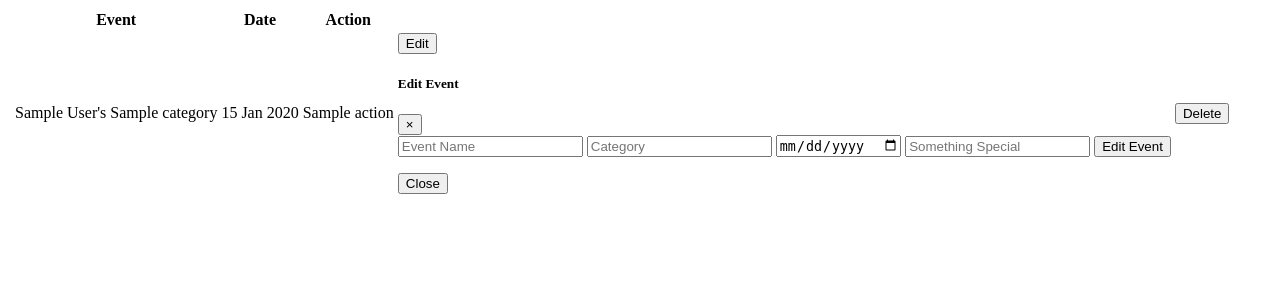
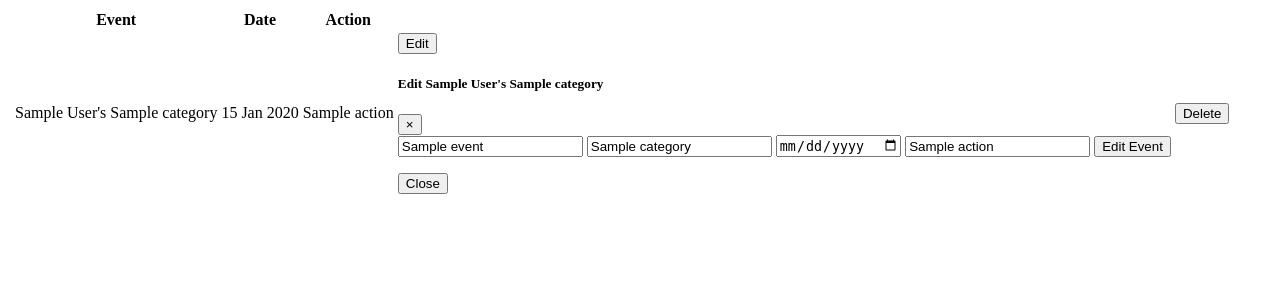
Before and after one commit to kstrickland0612/bday-client, a Node project: template assets/scripts/templates/event-listing.handlebars in a window 1280 px wide. Shown: the top 300 px of the page. Run offline with Node 20 templates, Linux system fonts and the light colour scheme; the template is opened without the code that fills it: most values are stand-ins (such as "Sample title", 1, 10 or a date in 2020).

Commit message:
Add saved values to edit friend and event modals
- current data populates into edit modals for better UX

```diff
--- a/assets/scripts/templates/event-listing.handlebars
+++ b/assets/scripts/templates/event-listing.handlebars
@@ -25,7 +25,7 @@
             <div class="modal-dialog" role="document">
               <div class="modal-content">
                 <div class="modal-header">
-                  <h5 class="modal-title" id="exampleModalLabel{{event.id}}">Edit Event</h5>
+                  <h5 class="modal-title" id="exampleModalLabel{{event.id}}">Edit {{event.friend.first_name}} {{event.friend.last_name}}'s {{event.category}}</h5>
                   <button type="button" class="close" data-dismiss="modal" aria-label="Close">
                     <span aria-hidden="true">&times;</span>
                   </button>
@@ -34,10 +34,10 @@
 
                   <form class="edit-event-form" data-id="{{event.id}}">
                     <input type="hidden" name="friend_id" value="{{event.friend.id}}">
-                    <input type="text" class="form-control" name="title" placeholder="Event Name">
-                    <input type="text" class="form-control" name="category" placeholder="Category">
-                    <input type="date" class="form-control" name="date" placeholder="Event Date">
-                    <input type="text" class="form-control" name="action" placeholder="Something Special">
+                    <input type="text" class="form-control" name="title" placeholder="Event Name" value="{{event.title}}">
+                    <input type="text" class="form-control" name="category" placeholder="Category" value="{{event.category}}">
+                    <input type="date" class="form-control" name="date" placeholder="Event Date" value="{{event.date}}">
+                    <input type="text" class="form-control" name="action" placeholder="Something Special" value="{{event.action}}">
                     <input type="submit" class="btn btn-primary edit-event-button" value="Edit Event">
                   </form>
 
--- a/assets/scripts/templates/friend-listing.handlebars
+++ b/assets/scripts/templates/friend-listing.handlebars
@@ -39,9 +39,9 @@
 
                   <form class="edit-friend-form" data-id="{{friend.id}}">
                       <div class="edit-friend-message"></div>
-                      <input type="text" class="form-control" name="first_name" placeholder="First Name">
-                      <input type="text" class="form-control" name="last_name" placeholder="Last Name">
-                      <input type="date" class="form-control" name="dob" placeholder="Birthdate">
+                      <input type="text" class="form-control" name="first_name" placeholder="First Name" value="{{friend.first_name}}">
+                      <input type="text" class="form-control" name="last_name" placeholder="Last Name" value="{{friend.last_name}}">
+                      <input type="date" class="form-control" name="dob" placeholder="Birthdate" value="{{friend.dob}}">
                       <input type="submit" class="btn btn-primary edit-friend-button" value="Edit Friend">
                   </form>
 
```
